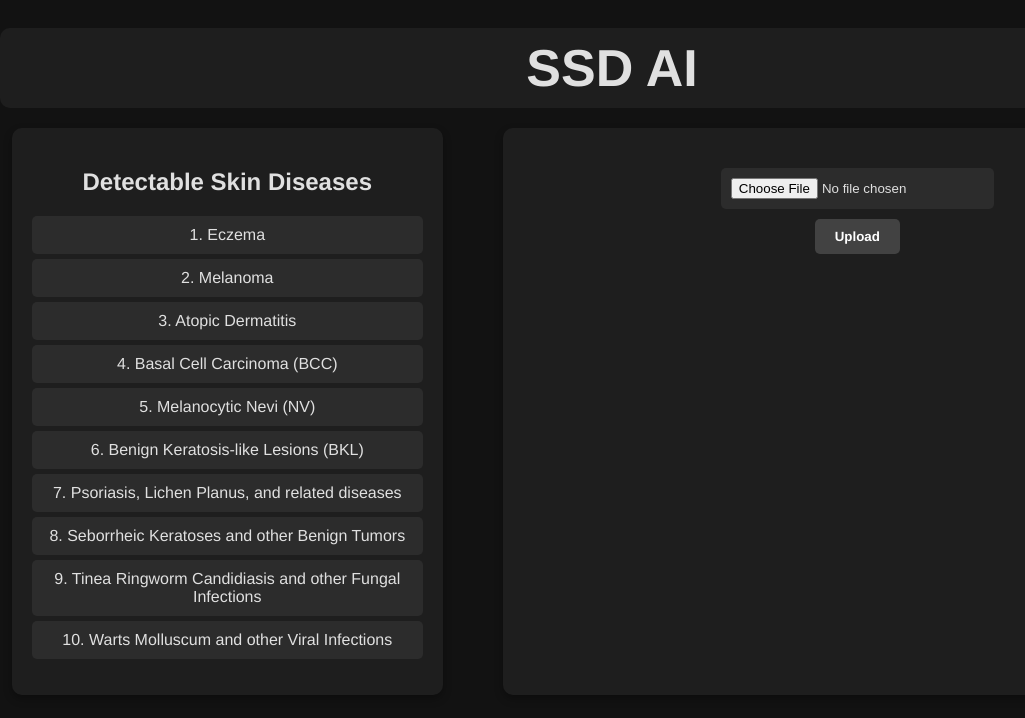
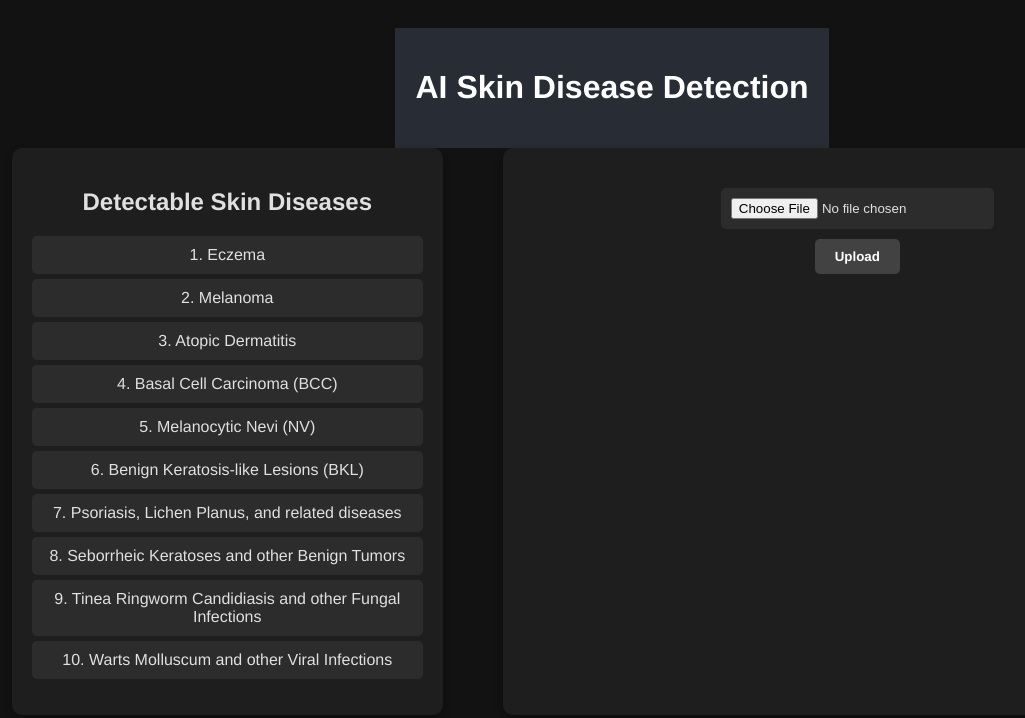
Before and after one commit to syrusaslam/AI-Skin-Disease-Detection, a React (Create React App) app in the folder node_stuff/: page / in a window 1280 px wide. Shown: the top 718 px of the page, without its empty margins (28-1053 px from the left). Built offline with nearby package versions, Linux system fonts and the light colour scheme.

Commit message:
add image viewer

```diff
--- a/node_stuff/src/App.js
+++ b/node_stuff/src/App.js
@@ -12,9 +12,7 @@
 
   return (
     <div className="App">
-      <header className="App-header">
-        <h1>SSD AI</h1>
-      </header>
+      <Header />
       <div className="main-content">
         <Info />
         <div className="upload-container">
--- a/node_stuff/src/components/UploadForm.js
+++ b/node_stuff/src/components/UploadForm.js
@@ -26,11 +26,18 @@
   };
 
   return (
-    <form onSubmit={handleSubmit} className="upload-form">
-      <input type="file" accept=".jpg,.jpeg" onChange={handleChange} />
-      {error && <p className="error">{error}</p>}
-      <button type="submit" disabled={!file}>Upload</button>
-    </form>
+    <>
+      <form onSubmit={handleSubmit} className="upload-form">
+        <input type="file" accept=".jpg,.jpeg" onChange={handleChange} />
+        {error && <p className="error">{error}</p>}
+        <button type="submit" disabled={!file}>Upload</button>
+      </form>
+        {file && (
+          <div className="image-preview">
+            <img src={URL.createObjectURL(file)} alt="Preview" />
+          </div>
+        )}
+    </>
   );
 }
 
```
Also changed, not shown: 1 other file (tests, documents, lock files or other folders).
